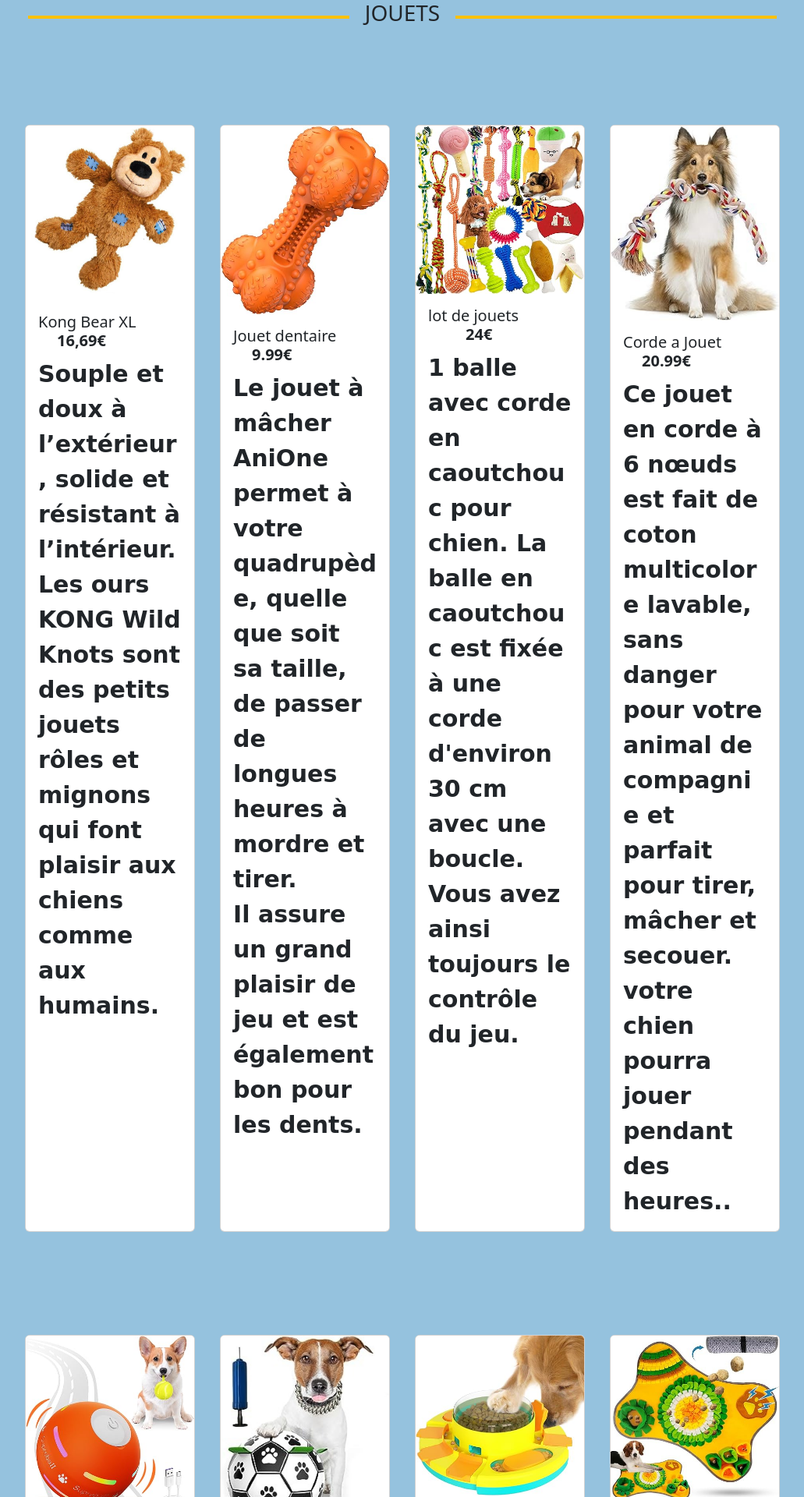
After one commit to Rico93300/dogShop, a PHP site: page /jouets.html in a window 1280 px wide. The commit adds this page. Shown: the top 1920 px of the page at 78% size, without its empty margins (124-1155 px from the left). Run offline with PHP 8.4, Linux system fonts and the light colour scheme.

Commit message:
Ajout resources page 404

```diff
--- a/css/style.css
+++ b/css/style.css
@@ -143,3 +143,29 @@ p{
   margin-bottom: 50px;
 
 }
+
+/* ---------------------fin css qui somme nous------------------------------ */
+
+
+.heigth_tittle{
+  height: 4px;
+  margin: 20px;
+  width: 48%;
+}
+.space{
+  margin: 100px;
+}
+
+.rabais {
+  position: relative;
+  color: orange;
+  width: 5vw;
+  height: 5vh;
+  background-color: black;
+  font-weight: bold;
+  font-size: 1.5vw;
+  text-align: center;
+  border: 1px groove white;
+  top: 30px;
+  left: 11vw;
+}
--- /dev/null
+++ b/jouets.html
@@ -0,0 +1,127 @@
+<!DOCTYPE html>
+<html lang="en">
+    <head>
+        <meta charset="UTF-8" />
+        <meta name="viewport" content="width=device-width, initial-scale=1.0" />
+        <title>nouriture</title>
+        <link
+            href="https://cdn.jsdelivr.net/npm/bootstrap@5.3.2/dist/css/bootstrap.min.css"
+            rel="stylesheet"
+            integrity="sha384-T3c6CoIi6uLrA9TneNEoa7RxnatzjcDSCmG1MXxSR1GAsXEV/Dwwykc2MPK8M2HN"
+            crossorigin="anonymous"
+        />
+        <link rel="stylesheet" href="css/style.css" />
+    </head>
+    <body class="container">
+        <div>
+            <div class="d-flex">
+                <div class="heigth_tittle bg-warning text-dark"></div>
+                <div><h3>JOUETS</h3></div>
+                <div class="heigth_tittle bg-warning text-dark"></div>
+            </div>
+        </div>
+        <div class="space"></div>
+        <div class="d-flex">
+            <div class="card m-3" style="width: 18rem">
+                <img
+                    src="img/KONG.jpg"
+                    class="card-img-top"
+                    alt="Pluch pour chien"
+                />
+                <div class="card-body">
+                    <h4 class="text-center"></h4>
+                    <h5 class="card-title">
+                        Kong Bear XL <strong class="m-4"> 16,69€</strong>
+                    </h5>
+                    <p class="card-text"> Souple et doux à l’extérieur, solide et résistant à l’intérieur.
+                         </br>
+                         Les ours KONG Wild Knots sont des petits jouets rôles et mignons qui font plaisir aux chiens comme aux humains.
+                    </p>
+                </div>
+            </div>
+            <div class="card m-3" style="width: 18rem">
+                <img
+                    src="img/Jouetmache.jpg"
+                    class="card-img-top"
+                    alt="..."
+                />
+                <div class="card-body">
+                    <h5 class="card-title">Jouet dentaire  <strong class="m-4"> 9.99€</strong></h5>
+                    <p class="card-text">
+                        Le jouet à mâcher AniOne permet à votre quadrupède, quelle que soit sa taille, de passer de longues heures à mordre et tirer. <br>
+Il assure un grand plaisir de jeu et est également bon pour les dents.
+                    </p>
+                </div>
+            </div>
+            <div class="card m-3" style="width: 18rem">
+                <img
+                    src="img/LotsDeJouet.jpg"
+                    class="card-img-top"
+                    alt=" lot jouet pour chien"
+                />
+                <div class="card-body">
+                    <h5 class="card-title">lot de  jouets <strong class="m-5"> 24€</strong></h5>
+                    <p class="card-text">
+                        1 balle avec corde en caoutchouc pour chien. La balle en caoutchouc est fixée à une corde d'environ 30 cm avec une boucle. Vous avez ainsi toujours le contrôle du jeu. <br>
+
+
+                    </p>
+                </div>
+            </div>
+            <div class="card m-3" style="width: 18rem">
+                <img src="img/cordeMacher.jpg" class="card-img-top" alt="corde a jouet pour chien" />
+                <div class="card-body">
+                    <h5 class="card-title"> Corde a Jouet  <strong class="m-4"> 20.99€</strong></h5>
+                    <p class="card-text">
+                        Ce jouet en corde à 6 nœuds est fait de coton multicolore lavable, sans danger pour votre animal de compagnie et parfait pour tirer, mâcher et secouer. votre chien pourra jouer pendant des heures..</br>
+                    </p>
+                </div>
+            </div>
+        </div>
+        <div class="space"></div>
+        <div class="d-flex">
+            <div class="card m-3" style="width: 18rem">
+                <img
+                    src="img/PetiepawBalle interactive.jpg"
+                    class="card-img-top"
+                    alt="Petiepaw Balle interactive pour chien"
+                />
+                <div class="card-body">
+                    <h5 class="card-title">Petiepaw  <strong> 30€</strong></h5>
+                    <p class="card-text">
+                        Croquettes pour chiots de race moyenne - 100% complet et équilibré- Sans arôme artificiel ajouté - Au poulet
+                    </p>
+                </div>
+            </div>
+            <div class="card m-3" style="width: 18rem">
+                <img src="img/balle.jpg" class="card-img-top" alt="balle a chien" />
+                <div class="card-body">
+                    <h5 class="card-title">Balle Chien<strong class="m-4"> 18.99€</strong></h5>
+                    <p class="card-text">
+                        Le chien de football avec son design léger et flottant peut être joué dans la piscine, le lac.
+                </div>
+            </div>
+            <div class="card m-3" style="width: 18rem">
+                <img
+                    src="img/JouetsInteractifsCanin.jpg"
+                    class="card-img-top"
+                    alt="..."
+                />
+                <div class="card-body">
+                    <h5 class="card-title">Jouet Occupation<strong class="m-4"> 29.99€</strong></h5>
+                    <p class="card-text">
+                        Le chien doit passer par deux étapes pour obtenir la nourriture. Tout d'abord, il doit appuyer sur le bouton transparent en haut du jouet. Les croquettes tomberont dans les six granges autour du jouet.
+                    </p>
+                </div>
+            </div>
+            <div class="card m-3" style="width: 18rem">
+                <img src="img/tapis.jpg" class="card-img-top" alt="tapis" />
+                <div class="card-body">
+                    <h5 class="card-title">Tapis Fouille <strong class="m-5"> 15.99€</strong></h5>
+                    <p class="card-text">
+                        Notre tapis est fabriqué en tissu de ceinture en coton de haute qualité, offrant une texture douce, résistante aux morsures et durable. Il est également facile à entretenir,
+                </div>
+            </div>
+        </div>
+    </body>
+</html>
```
Also changed, not shown: 404.html (deleted, +0 -30 lines), quiSommeNous.php (renamed from quiSommeNous.html, +8 -4 lines).
